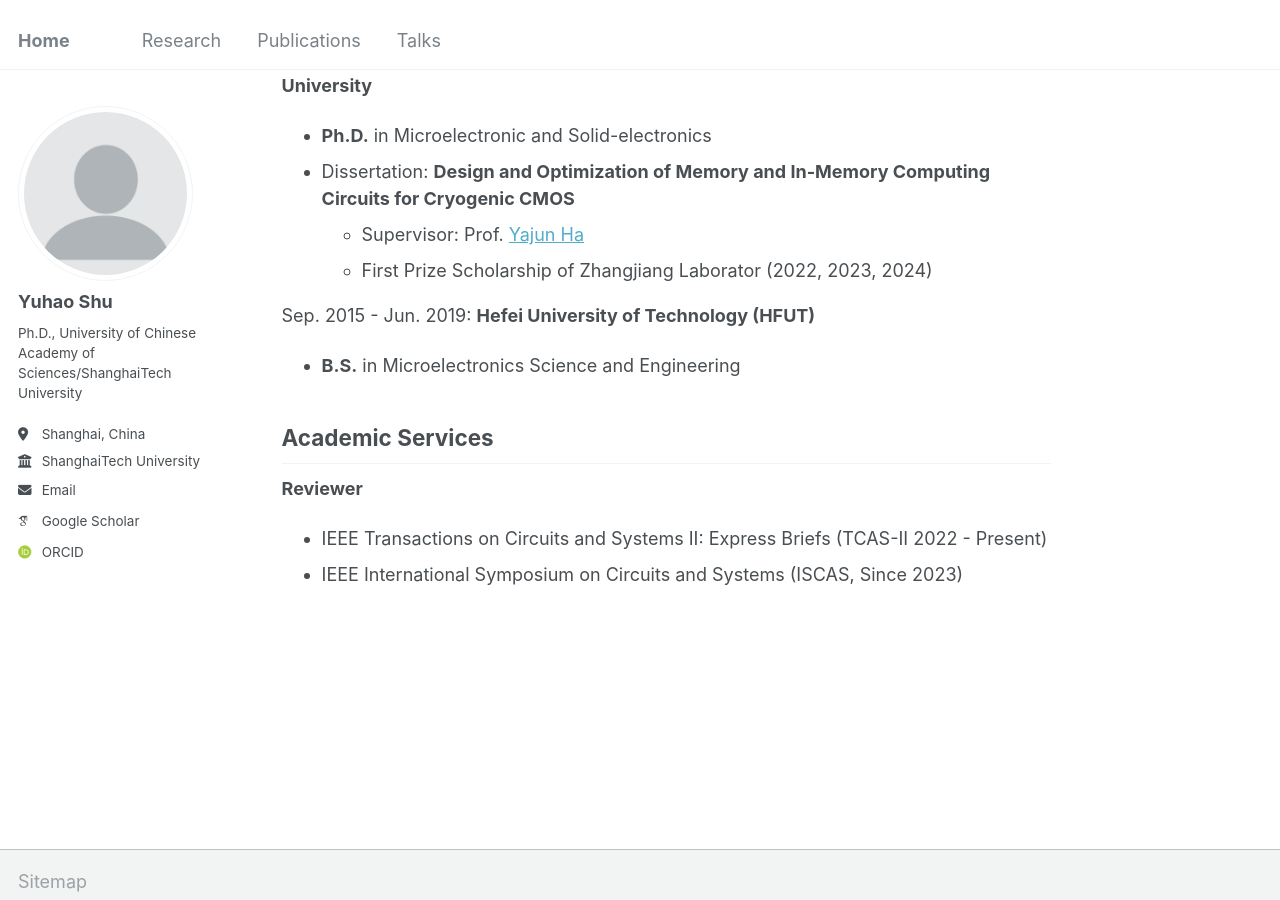
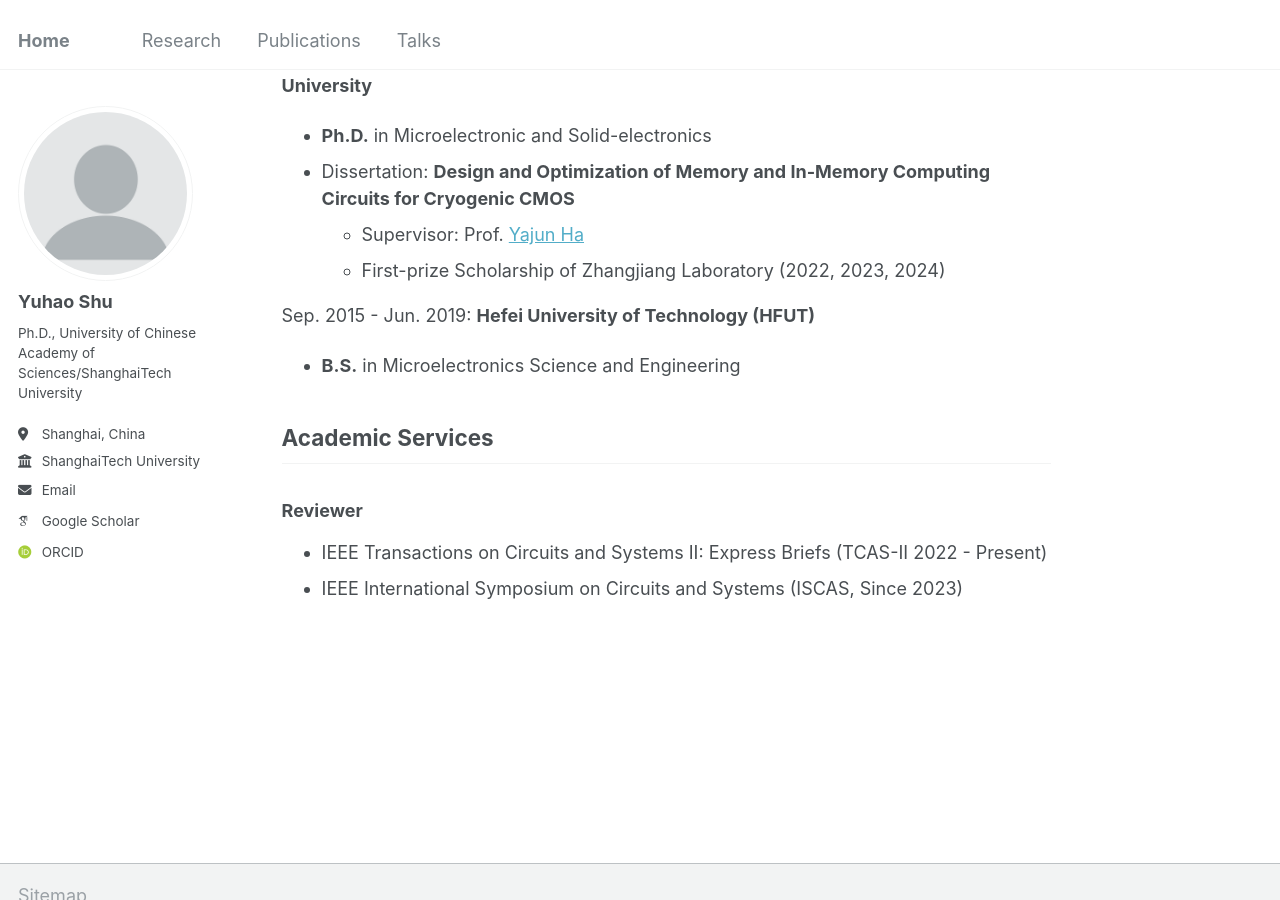
Before and after one commit to beckycaspar/beckycaspar.github.io, a Jekyll site: the page built from _pages/about.md, in a window 1280 px wide and 900 px high, scrolled down 615 px. Built offline with Jekyll 4.4.1, drawn with Linux system fonts in a browser that asks for light colours; some web fonts are replaced.

Commit message:
update home

```diff
--- a/_pages/about.md
+++ b/_pages/about.md
@@ -21,12 +21,12 @@ Sep. 2019 - Dec. 2024: **University of Chinese Academy of Sciences/ShanghaiTech
 * **Ph.D.** in Microelectronic and Solid-electronics
 * Dissertation: **Design and Optimization of Memory and In-Memory Computing Circuits for Cryogenic CMOS**
   -  Supervisor: Prof. [Yajun Ha](https://sist.shanghaitech.edu.cn/hayj/main.htm)
-  -  First Prize Scholarship of Zhangjiang Laborator (2022, 2023, 2024)
+  -  First-prize Scholarship of Zhangjiang  Laboratory (2022, 2023, 2024)
 
 Sep. 2015 - Jun. 2019: **Hefei University of Technology (HFUT)**
 * **B.S.** in Microelectronics Science and Engineering
 
 ## Academic Services
-**Reviewer**
+### Reviewer
 * IEEE Transactions on Circuits and Systems II: Express Briefs (TCAS-II 2022 - Present)
 * IEEE International Symposium on Circuits and Systems (ISCAS, Since 2023)
```
